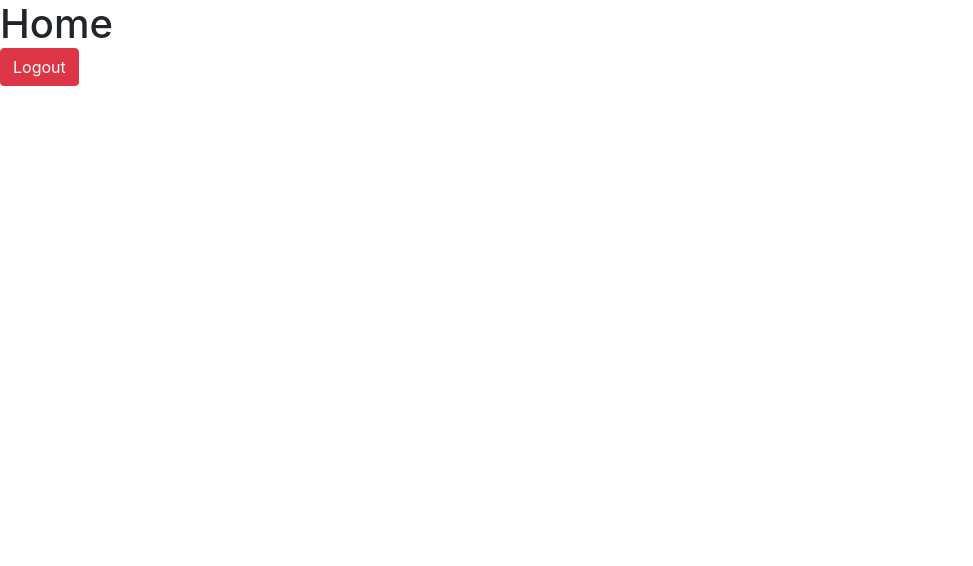
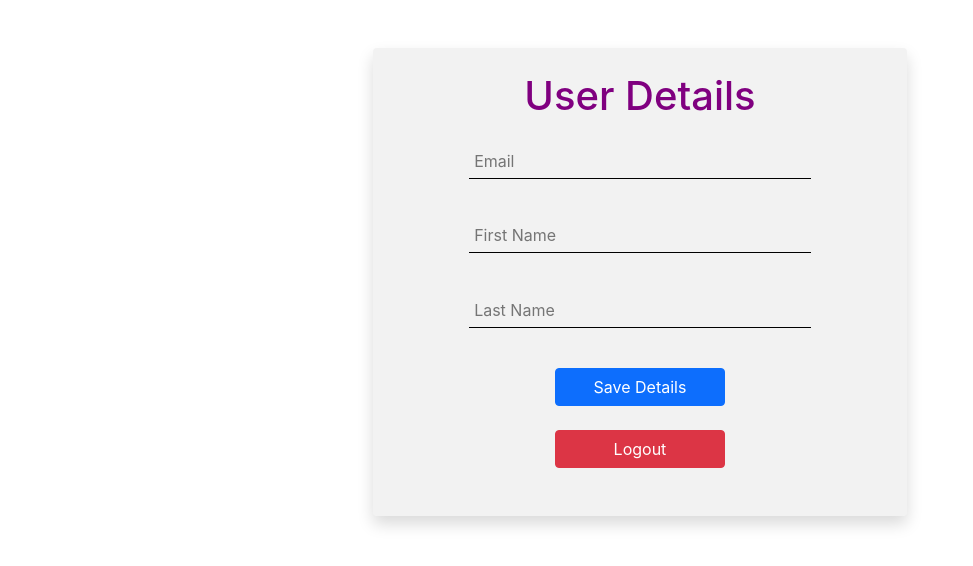
Before and after one commit to JayMehta11/register-login-frontend, a React (Create React App) app: page / in a window 1280 px wide. Shown: the top 566 px of the page, without its empty margins (0-973 px from the left). Built offline with nearby package versions, Linux system fonts and the light colour scheme; no server answers; sample sign-in values are in the browser's storage.

Commit message:
Update Home.js

```diff
--- a/src/Home.js
+++ b/src/Home.js
@@ -1,25 +1,77 @@
-import React,{useState} from "react";
-import {Link,} from "react-router-dom";
-
+import React, { useRef, useState, useEffect } from "react";
+import { Link } from "react-router-dom";
 
 export default function Home() {
-    const [user,setUser] = useState(window.localStorage.getItem("userToken") ? JSON.parse(atob(window.localStorage.getItem("userToken")?.split(".")[1])) : null);
+    const [user,setUser] = useState(window.localStorage.getItem("userToken") ? JSON.parse(atob(window.localStorage.getItem("userToken")?.split(".")[1])):null)
+    const [userDetails,setUserDetails] = useState(null);
+
+    useEffect(() => {
+        getUser();
+    }, [user])
+    let getUser = () => {
+        if(user){
+            fetch(`http://localhost:5000/api/auth`,{
+                method:"GET",
+                headers:{
+                    "Content-Type":"application/json",
+                    "Authorization":`${window.localStorage.getItem("userToken")}`
+                }
+            })
+            .then(res => res.json())
+            .then(data => {
+                setUserDetails(data)
+            })
+        }else{
+            setUserDetails(null)
+        }
+    }
+
+    let EditUser = (e) => {
+        e.preventDefault();
+        fetch(`http://localhost:5000/api/auth/edit`,{
+            method:"POST",
+            headers:{
+                "Content-Type":"application/json",
+                "Authorization":`${window.localStorage.getItem("userToken")}`
+            },
+            body:JSON.stringify({
+                firstName:userDetails.firstName,
+                lastName:userDetails.lastName,
+                emailId:userDetails.emailId,
+            })
+        })
+        .then(res => res.json())
+        .then(data => {
+            if(data.status){
+                alert("User profile updated successfully");
+            }else{
+                alert(data.message)
+            }
+        })
+    }
+
 
     if(user==null){
         window.location.href = "/login";
     }
-    console.log(user);
     return(
-        <div>
-            <h1>Home</h1>
-            <p>{user?.emailId}</p>
-            <button className = "btn btn-danger" onClick={
+        <>{window.localStorage.getItem("userToken") && <div className="d-flex justify-content-center align-items-centers">
+        <div className="col-lg-5 mt-5 py-4 px-5 shadow rounded auth-container">
+            <h1 className="text-center mb-4">User Details</h1>
+            <form className="px-lg-5 mb-4 d-flex flex-column justify-content-between" onSubmit={(e)=>EditUser(e)}>
+                <input placeholder="Email" type="email" value={userDetails?.emailId || ""} disabled onChange={(e)=>{}} required></input>
+                <input placeholder="First Name" value={userDetails?.firstName || ""} onChange={(e)=>setUserDetails({...userDetails,firstName:e.target.value})} required></input>
+                <input placeholder="Last Name" value={userDetails?.lastName || ""} onChange={(e)=>setUserDetails({...userDetails,lastName:e.target.value})} required></input>
+                <button className="btn btn-primary w-50 align-self-center" type="submit">Save Details</button>
+
+            <button className="btn btn-danger w-50 align-self-center" onClick={
                 ()=>{
                     window.localStorage.removeItem("userToken");
                     setUser(null);
                 }
             }>Logout</button>
+            </form>
         </div>
+        </div>}</>
     )
-
 }
```
